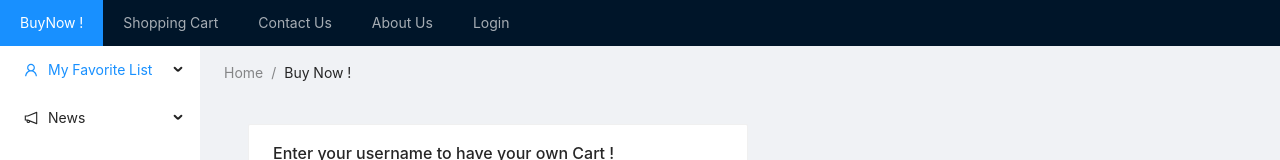
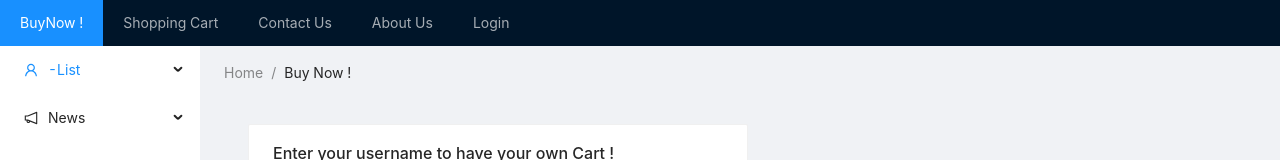
Before and after one commit to HomayounFakhar/final, a React (Create React App) app: page /Login in a window 1280 px wide. Shown: the top 160 px of the page. Built offline with nearby package versions, Linux system fonts and the light colour scheme.

Commit message:
Transfer Global From App to Index.js

```diff
--- a/src/components/App.js
+++ b/src/components/App.js
@@ -1,17 +1,13 @@
-import React from 'react';
+import React ,  { useState, useContext} from 'react';
 import './../css/App.css'
 import BuyNow from './../pages/BuyNow';
 import Page404 from './../pages/Page404';
 import MainPage from './../pages/MainPage';
 import Product from './../pages/Product';
 import Login from './../pages/Login';
+import AboutMe from './../pages/AboutMe'
 
-import firebase from '../pages/firebase';
-
-//
-import AboutMe from './../pages/AboutMe'
-import Storage from './../context/Storage'
-//
+import Storage , { Context } from './../context/Storage'
 
 import {
   BrowserRouter as Router,
@@ -21,15 +17,16 @@ import {
 } from "react-router-dom";
 
 import { Layout, Menu, Breadcrumb, Typography } from 'antd';
-import { UserOutlined, LaptopOutlined, NotificationOutlined } from '@ant-design/icons';
-import { useState } from 'react';
+import { UserOutlined, NotificationOutlined } from '@ant-design/icons';
 
 
-const { Text ,Title}  = Typography;
 const { SubMenu } = Menu;
 const { Header, Content, Sider } = Layout;
 
 function App() {
+
+ //Global
+ const [state, setState] = useContext(Context);
 
   // Menu Items
   const [itemF , setFItem] = useState("BuyNow !");
@@ -46,10 +43,10 @@ function App() {
   }
 
 return(
-
+  <>
   <Router>
 
-   <Storage>
+
    <Layout>
     <Header class="header">
 
@@ -70,6 +67,7 @@ return(
           <Menu.Item onClick={RouteName} names ="Login">{itemL}
           <Link to="/Login"></Link>
           </Menu.Item>
+
       </Menu>
 
     </Header>
@@ -82,7 +80,7 @@ return(
           defaultOpenKeys={['sub1']}
           style={{ height: '100%', borderRight: 0 }}
         >
-          <SubMenu key="Sub1" icon={<UserOutlined />} title="My Favorite List">
+          <SubMenu key="Sub1" icon={<UserOutlined />} title={state.Username+"-List"}>
                 <Menu.Item key="1">Product Name 1</Menu.Item>
                 <Menu.Item key="2">Product Name 2</Menu.Item>
                 <Menu.Item key="3">Product Name 3</Menu.Item>
@@ -95,6 +93,8 @@ return(
 
         </Menu>
       </Sider>
+
+
       <Layout style={{ padding: '0 24px 24px' }}>
         <Breadcrumb style={{ margin: '16px 0' }}>
           <Breadcrumb.Item>Home</Breadcrumb.Item>
@@ -109,6 +109,7 @@ return(
           }}
         >
 
+
         <Switch>
           <Route exact path="/" component={MainPage} />
           <Route exact path="/BuyNow" component={BuyNow} />
@@ -116,7 +117,6 @@ return(
           <Route exact path="/Login" component={Login} />
           <Route path="/Product" component={Product} />
           <Route path="*" component={Page404} />
-
 				</Switch>
 
         </Content>
@@ -124,9 +124,10 @@ return(
     </Layout>
   </Layout>
 
-  </Storage>
+
+
   </Router>
-
+</>
   )};
 
 export default App;
--- a/src/context/Storage.js
+++ b/src/context/Storage.js
@@ -8,9 +8,9 @@ Password : '12345'
 export const Context = React.createContext();
 
 const Contexts = ({ children }) => {
-  const [state,setState] = useState(initalState);
-  return (
-   <Context.Provider value={[state, setState]}>{children}</Context.Provider>
+    const [state,setState] = useState(initalState);
+     return (
+     <Context.Provider value={[state, setState]}>{children}</Context.Provider>
 );
 };
 
--- a/src/index.js
+++ b/src/index.js
@@ -3,12 +3,14 @@ import ReactDOM from 'react-dom';
 import './index.css';
 import App from './components/App';
 import reportWebVitals from './reportWebVitals';
-
+import Storage from './context/Storage'
 //ReactDOM.render(<Menuitems />, document.getElementById('Menuitems'));
 
 ReactDOM.render(
   <React.StrictMode>
+    <Storage>
     <App />
+    </Storage>
   </React.StrictMode>,
   document.getElementById('root')
 );
```
Also changed, not shown: 2 other files (tests, documents, lock files or other folders). Lines whose indentation alone changed are shown as unchanged.
